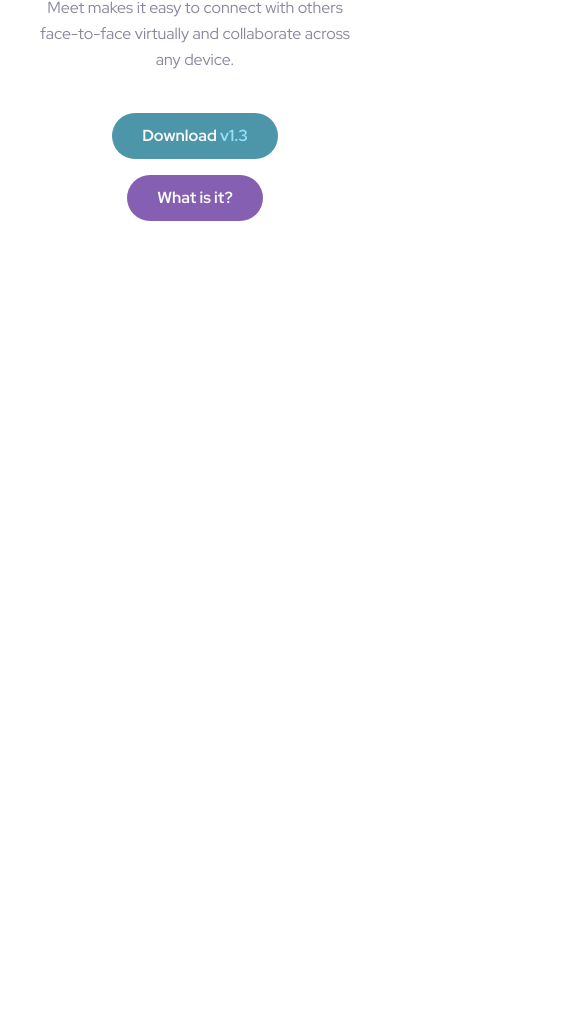
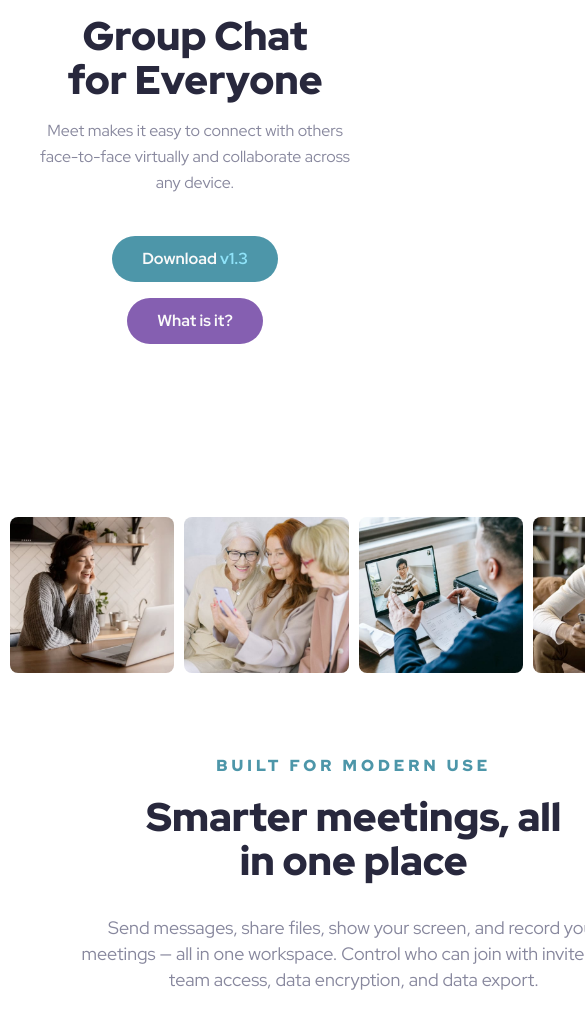
Before and after one commit to DavidTrudgill/meet-landing-page, a plain HTML site: page starter-code/index.html in a window 390 px wide. Shown: the part 415-1444 px from the top of the page, 585 px wide, since content can reach past the window. Before the commit the page ends 844 px from the top, so only its background shows below. Drawn offline with Linux system fonts and the light colour scheme.

Commit message:
Used grid, update and replace with one grid

```diff
--- a/starter-code/index.html
+++ b/starter-code/index.html
@@ -49,15 +49,38 @@
     <img class="hero__image-right" src="/starter-code/assets/desktop/image-hero-right.png" alt="">
   </header>
 
+  <main class="gallery">
+
+    <img class="gallery__image image-1" src="/starter-code/assets/desktop/image-woman-in-videocall.jpg" alt=""
+      class="gallery__image">
+    <img class="gallery__image image-2" src="/starter-code/assets/desktop/image-women-videochatting.jpg" alt=""
+      class="gallery__image">
+    <img class="gallery__image image-3" src="/starter-code/assets/desktop/image-men-in-meeting.jpg" alt=""
+      class="gallery__image">
+    <img class="gallery__image image-4" src="/starter-code/assets/desktop/image-man-texting.jpg" alt=""
+      class="gallery___image">
+
+    <div class="gallery__text-container">
+      <p class="gallery__overline">
+        Built for modern use
+      </p>
+      <h2 class="gallery__headline">
+        Smarter meetings, all in one place
+      </h2>
+      <p class="gallery__paragraph">
+        Send messages, share files, show your screen, and record your meetings — all in one
+        workspace. Control who can join with invite-only team access, data encryption, and data export.
+      </p>
+    </div>
+
+
+  </main>
+
+  <footer>
+
+  </footer>
   <!--
 
-  01
-  Built for modern use
-
-  Smarter meetings, all in one place
-
-  Send messages, share files, show your screen, and record your meetings — all in one
-  workspace. Control who can join with invite-only team access, data encryption, and data export.
 
   02
   Experience more together
--- a/starter-code/style.css
+++ b/starter-code/style.css
@@ -17,7 +17,7 @@
     margin: 0;
     padding: 0;
 }
-
+/* navigation bar */
 nav {
     height: 10.625rem;
     display: flex;
@@ -31,10 +31,13 @@ nav {
     font-size: 1.75rem;
 }
 
+/* hero section */
+
 .hero {
+    height: 95vh;
     display: grid;
     grid-template-columns: repeat(6, 1fr);
-    grid-template-rows: repeat(2, 1fr);
+    grid-template-rows: min-content 1fr;
 }
 
 .hero__image-left {
@@ -59,6 +62,7 @@ nav {
    flex-direction: column;
    justify-content: flex-start;
    align-items: center;
+   margin-top:2rem;
 }
 
 .hero__headline {
@@ -101,6 +105,8 @@ border-radius: 2rem;
 cursor: pointer;
 }
 
+/* button styling */
+
 .duck-egg {
     background-color: var(--duck-egg);
 }
@@ -112,6 +118,73 @@ cursor: pointer;
 .hero__button-span {
     color: var(--aqua);
 }
+
+/* gallery section */
+
+.gallery {
+    height: 100vh;
+    display: grid;
+    grid-template-columns: repeat(6, 1fr);
+    grid-template-rows: min-content min-content auto;
+    column-gap: 1.875rem;
+    row-gap: 1.875rem;
+    padding-bottom: 11.875rem;
+}
+
+.gallery__image {
+    height: 15.125rem;
+    border-radius: 0.5rem;
+}
+
+.image-1 {
+   grid-column: 2 / 3;
+}
+.image-2 {
+    grid-column: 3 / 4;
+}
+.image-3 {
+    grid-column: 4 / 5;
+}
+.image-4 {
+    grid-column: 5 / 6;
+}
+
+.gallery__text-container {
+    grid-column: 1 / 7;
+    grid-row: 3 / 4;
+    display: flex;
+    flex-direction: column;
+    align-items: center;
+    text-align: center;
+    margin: 3.75rem 0 11.25rem;
+}
+
+.gallery__overline {
+    font-size: 1rem;
+    font-weight: 900;
+    line-height: 1.625rem;
+    letter-spacing: 0.25rem;
+    text-transform: uppercase;
+    color: var(--duck-egg);
+    padding-bottom: 1rem;
+}
+
+.gallery__headline {
+    font-size: 2.5rem;
+    font-weight: 900;
+    line-height: 2.75rem;
+    width: 15ch;
+    color: var(--black);
+    padding-bottom: 2rem;
+}
+
+.gallery__paragraph {
+   font-size: 1.125rem;
+   line-height: 1.625rem;
+   width: 46ch;
+   color: var(--smoke);
+}
+/* media queries */
 
 @media(max-width:1030px) {
 
@@ -149,12 +222,59 @@ cursor: pointer;
     }
 
     .hero__cta-paragraph {
-        text-align: center;
-        color: var(--smoke);
         font-size: 1rem;
         line-height: 1.625rem;
         width: 45ch;
         padding-bottom: 2rem;
+    }
+
+    .gallery__image {
+        height: 9.75rem;
+    }
+
+    .gallery {
+        column-gap: 0.625rem;
+        row-gap: 0.625rem;
+    }
+
+    .gallery__image {
+        height: 9.75rem;
+    }
+
+    .gallery__text-container {
+        grid-column: 1 / 7;
+        grid-row: 3 / 4;
+        display: flex;
+        flex-direction: column;
+        align-items: center;
+        text-align: center;
+        margin: 3.75rem 0 11.25rem;
+    }
+
+    .gallery__overline {
+        font-size: 1rem;
+        font-weight: 900;
+        line-height: 1.625rem;
+        letter-spacing: 0.25rem;
+        text-transform: uppercase;
+        color: var(--duck-egg);
+        padding-bottom: 1rem;
+    }
+
+    .gallery__headline {
+        font-size: 2.5rem;
+        font-weight: 900;
+        line-height: 2.75rem;
+        width: 15ch;
+        color: var(--black);
+        padding-bottom: 2rem;
+    }
+
+    .gallery__paragraph {
+       font-size: 1.125rem;
+       line-height: 1.625rem;
+       width: 46ch;
+       color: var(--smoke);
     }
 }
 
@@ -190,4 +310,6 @@ cursor: pointer;
     .hero__button-container {
         flex-direction: column;
     }
+
+
 }
```
